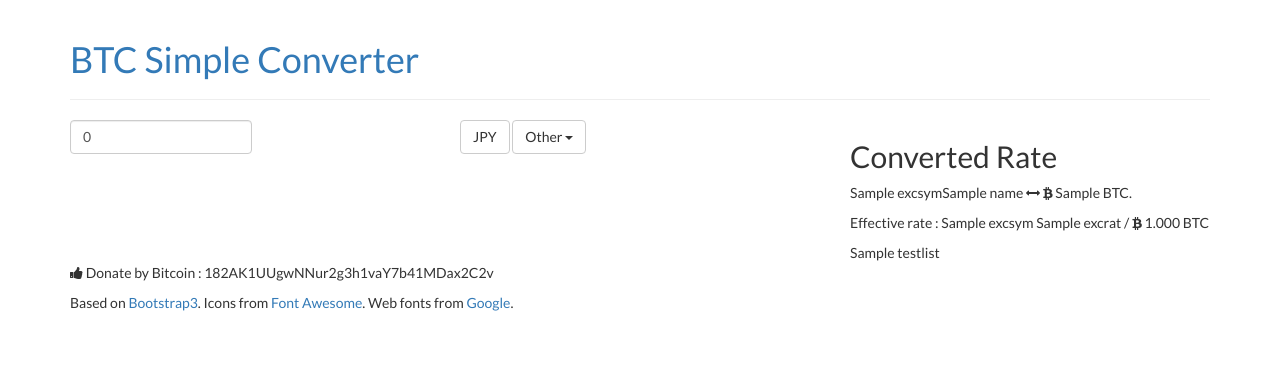
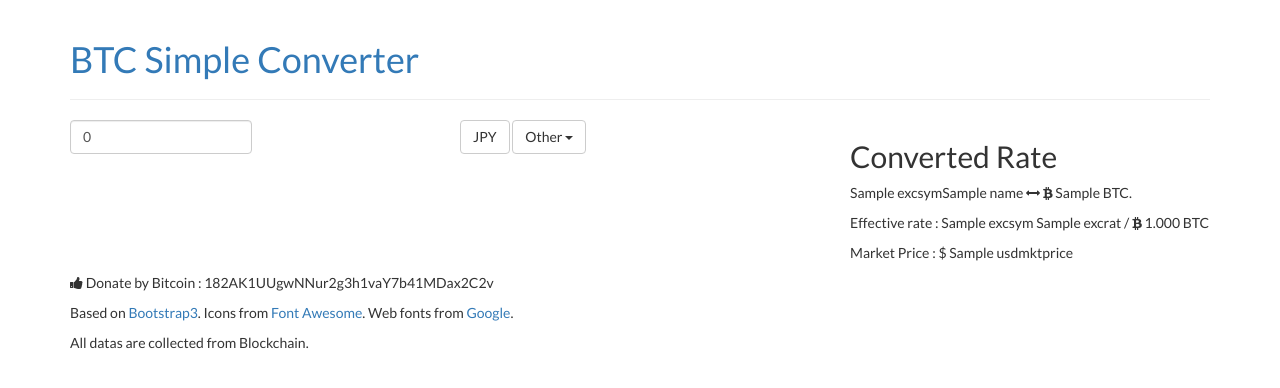
Before and after one commit to cloudzombie/btcconverter, a Flask app: template templates/index.html in a window 1280 px wide. Shown: the top 388 px of the page. Run offline with Flask 2, Linux system fonts and the light colour scheme; the template is opened without the code that fills it: most values are stand-ins (such as "Sample title", 1, 10 or a date in 2020); some libraries are stand-ins or nearby versions.

Commit message:
add some changes

```diff
--- a/app.py
+++ b/app.py
@@ -1,11 +1,12 @@
 #coding:utf-8
 from flask import Flask, render_template, request, redirect, url_for
 import urllib2
-from blockchain import exchangerates
+from blockchain import exchangerates, statistics
 
 #Global variables
 app = Flask(__name__)
 ticker = exchangerates.get_ticker()
+stats = statistics.get()
 
 #Def
 def ccylists():
@@ -47,8 +48,8 @@ def jpy():
 	priceList = []
 	for item in ccyprice():
 		priceList.append(item)
-
-	return render_template('index.html', excrat=excrat, excsym=excsym, home=home, name=name, btc_amo=btc_amo, ccyprice=priceList, ccylists=ccylists(), title=title)
+	usdmktprice = stats.market_price_usd
+	return render_template('index.html', usdmktprice=usdmktprice, excrat=excrat, excsym=excsym, home=home, name=name, btc_amo=btc_amo, ccyprice=priceList, ccylists=ccylists(), title=title)
 
 #Conf
 if __name__ == '__main__':
--- a/templates/index.html
+++ b/templates/index.html
@@ -48,7 +48,8 @@
             {% if name %}
             <h2>Converted Rate</h2>
             <p>{{ excsym }}{{ name }} <i class="fa fa-arrows-h"></i> <i class="fa fa-btc"></i> {{ btc_amo }} BTC.</p>
-            <p>Effective rate : {{ excsym }} {{ excrat }} / <i class="fa fa-btc"></i> 1.000 BTC</p>{{ testlist }}
+            <p>Effective rate : {{ excsym }} {{ excrat }} / <i class="fa fa-btc"></i> 1.000 BTC</p>
+            <p>Market Price : $ {{ usdmktprice }}</p>
             {% else %}
             <h2>Conversion Rate List</h2>
             {{ rates }}
@@ -69,6 +70,7 @@
             <div class="col-lg-12">
                 <p><i class="fa fa-thumbs-up"></i> Donate by Bitcoin : 182AK1UUgwNNur2g3h1vaY7b41MDax2C2v</p>
                 <p>Based on <a href="http://getbootstrap.com" rel="nofollow">Bootstrap3</a>. Icons from <a href="http://fortawesome.github.io/Font-Awesome/" rel="nofollow">Font Awesome</a>. Web fonts from <a href="http://www.google.com/webfonts" rel="nofollow">Google</a>.</p>
+                <p>All datas are collected from Blockchain.</p>
             </div>
         </div>
     </footer>
```
